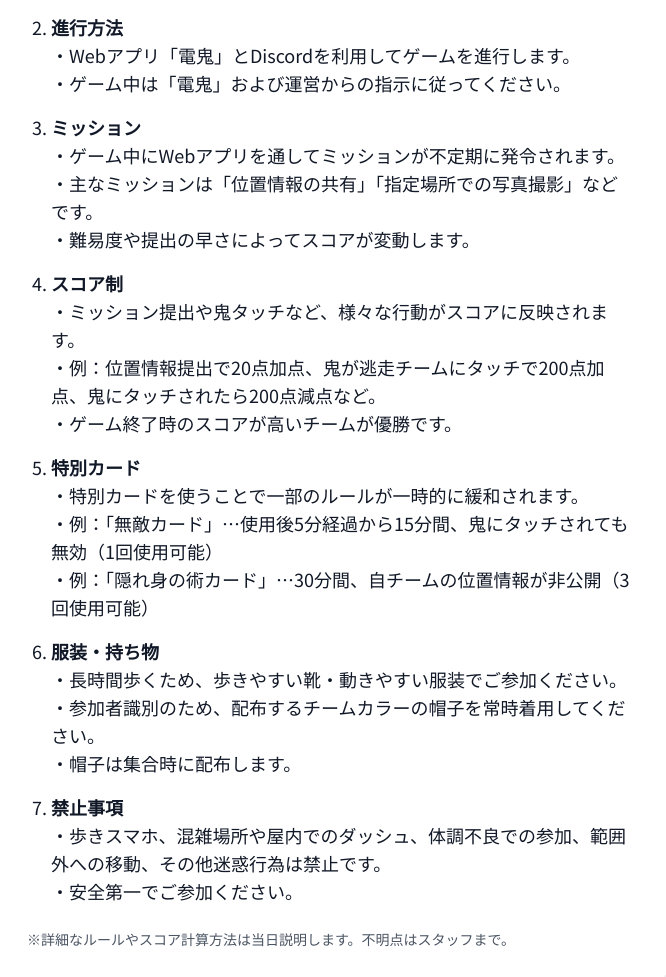
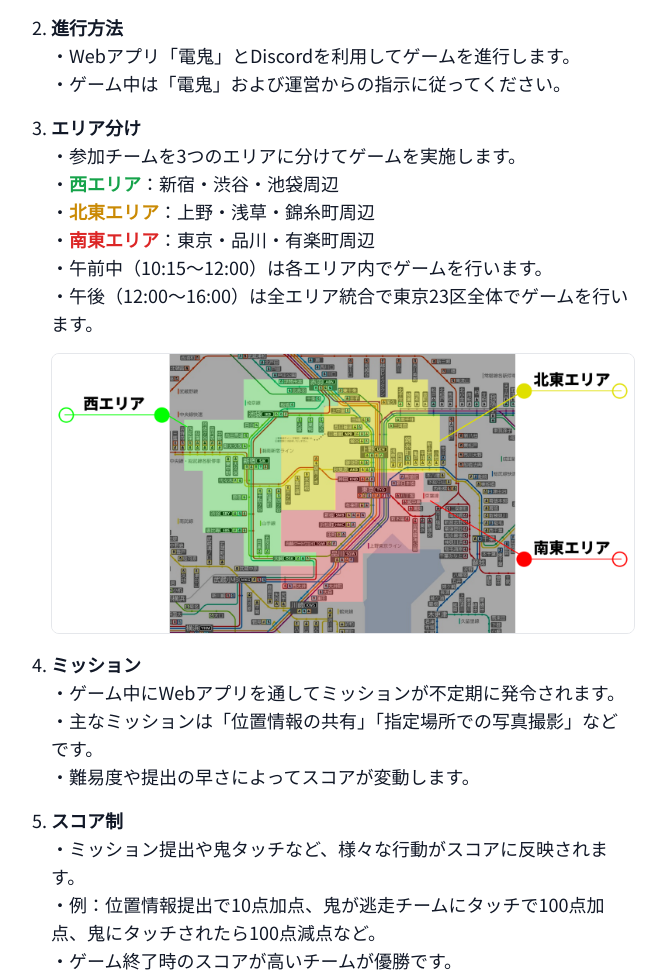
Before and after one commit to sandaime-RM/trafficTagTokyo, a website: page tokyo2025/rules.html in a window 1280 px wide. Shown: the part 573-1550 px from the top of the page, without its empty margins (309-975 px from the left). Drawn offline with nearby package versions, Linux system fonts and the light colour scheme.

Commit message:
ルールにエリア分けマップを追加

```diff
--- a/tokyo2025/rules.html
+++ b/tokyo2025/rules.html
@@ -47,6 +47,16 @@
                 ・ゲーム中は「電鬼」および運営からの指示に従ってください。
             </li>
             <li>
+                <strong>エリア分け</strong><br>
+                ・参加チームを3つのエリアに分けてゲームを実施します。<br>
+                ・<span class="text-green-600 font-semibold">西エリア</span>：新宿・渋谷・池袋周辺<br>
+                ・<span class="text-yellow-600 font-semibold">北東エリア</span>：上野・浅草・錦糸町周辺<br>
+                ・<span class="text-red-600 font-semibold">南東エリア</span>：東京・品川・有楽町周辺<br>
+                ・午前中（10:15～12:00）は各エリア内でゲームを行います。<br>
+                ・午後（12:00～16:00）は全エリア統合で東京23区全体でゲームを行います。
+            </li>
+            <img src="images/area_map.png" alt="エリア分けマップ" class="mx-auto my-4 rounded-lg border">
+            <li>
                 <strong>ミッション</strong><br>
                 ・ゲーム中にWebアプリを通してミッションが不定期に発令されます。<br>
                 ・主なミッションは「位置情報の共有」「指定場所での写真撮影」などです。<br>
@@ -55,7 +65,7 @@
             <li>
                 <strong>スコア制</strong><br>
                 ・ミッション提出や鬼タッチなど、様々な行動がスコアに反映されます。<br>
-                ・例：位置情報提出で20点加点、鬼が逃走チームにタッチで200点加点、鬼にタッチされたら200点減点など。<br>
+                ・例：位置情報提出で10点加点、鬼が逃走チームにタッチで100点加点、鬼にタッチされたら100点減点など。<br>
                 ・ゲーム終了時のスコアが高いチームが優勝です。
             </li>
             <li>
```
Also changed, not shown: dist/output.css, tokyo2025/images/area_map.png (added).
